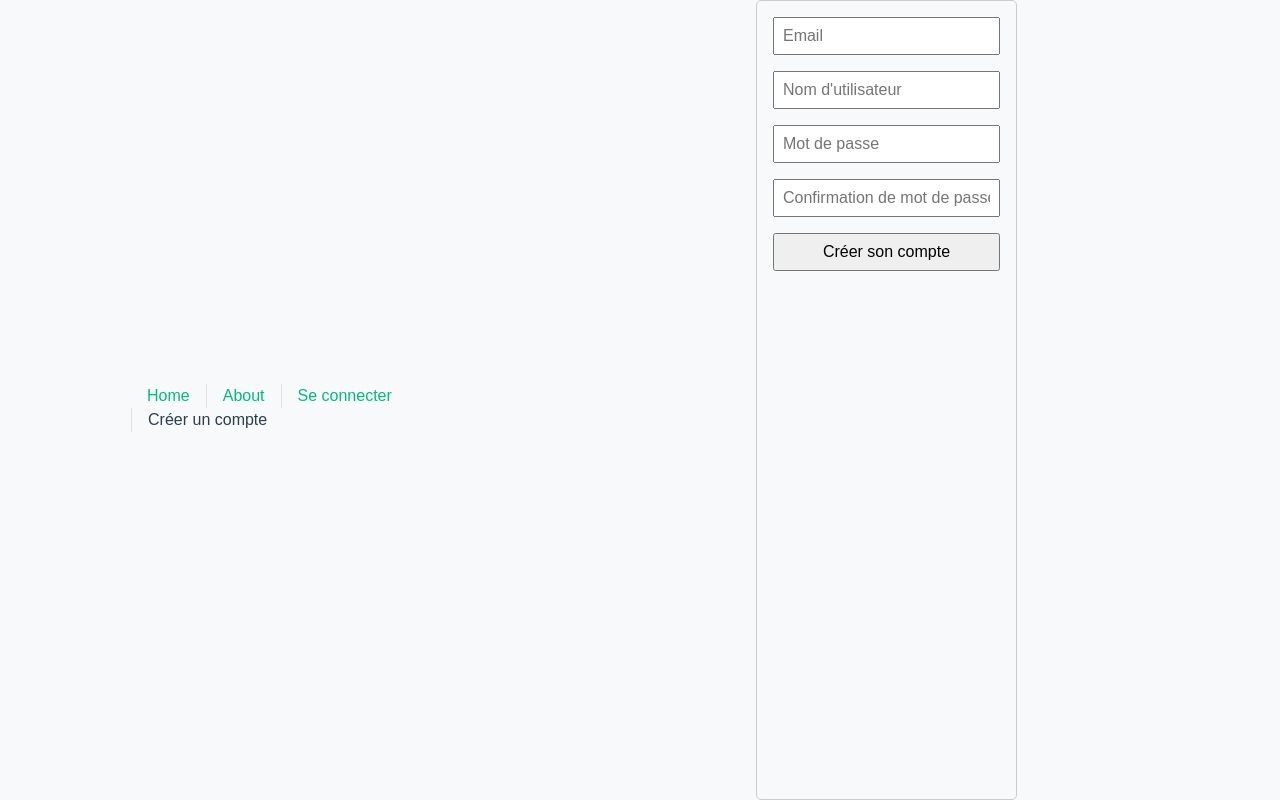
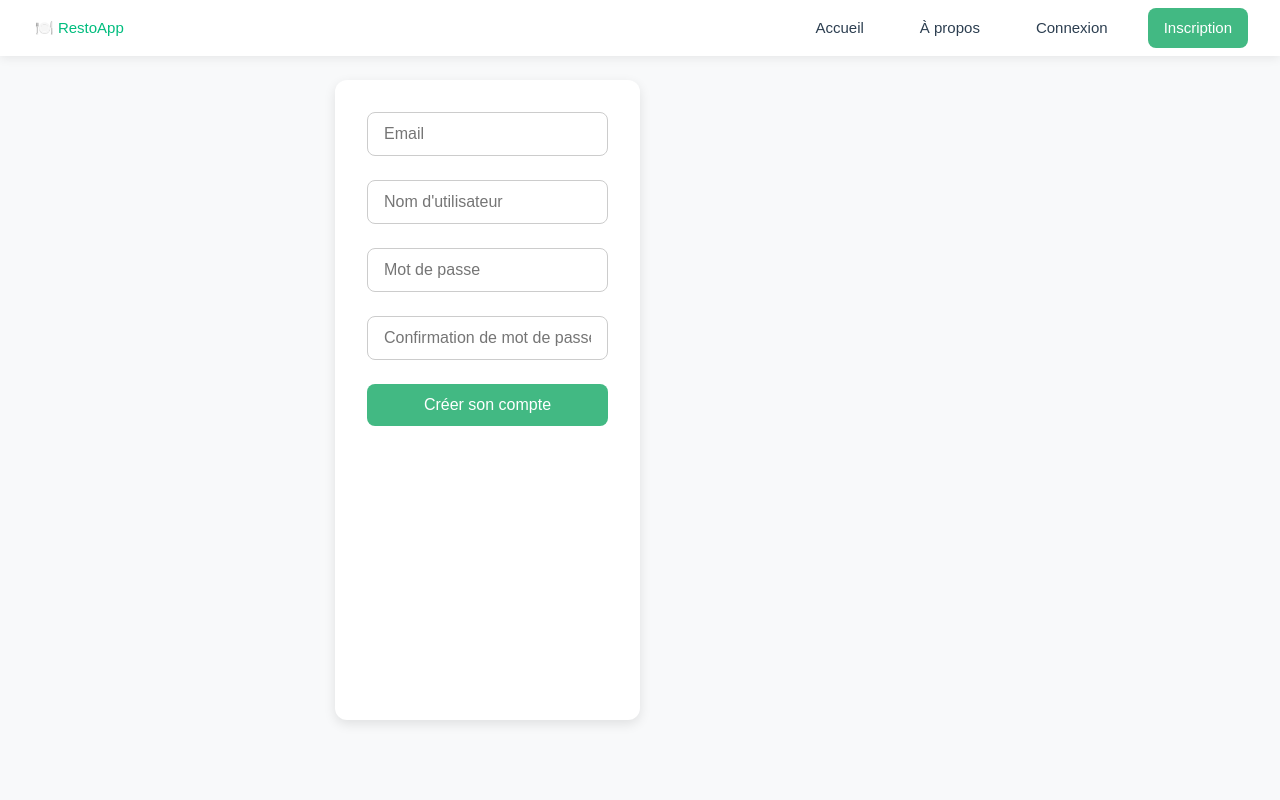
Before and after one commit to ThomasLienard/PAI_Project, a Vue app in the folder frontend/: page /register in a window 1280 px wide. Built offline with nearby package versions, Linux system fonts and the light colour scheme; the HTML template or start-up script is replaced by a standard one.

Commit message:
:sparkles: page d'accueil, connexion et register changé

```diff
--- a/frontend/package.json
+++ b/frontend/package.json
@@ -19,6 +19,7 @@
   "dependencies": {
     "axios": "^1.7.9",
     "pinia": "^3.0.1",
+    "projet_pai": "file:",
     "vue": "^3.5.13",
     "vue-router": "^4.5.0"
   },
--- a/frontend/src/App.vue
+++ b/frontend/src/App.vue
@@ -47,11 +47,14 @@ watch(
   <!-- Afficher le header uniquement si `isHiddenRoute` est faux -->
   <header v-if="!isHiddenRoute">
     <div class="wrapper">
+      <div class="logo">
+        <RouterLink to="/">🍽️ RestoApp</RouterLink>
+      </div>
       <nav>
-        <RouterLink to="/">Home</RouterLink>
-        <RouterLink to="/about">About</RouterLink>
-        <RouterLink to="/login">Se connecter</RouterLink>
-        <RouterLink to="/register">Créer un compte</RouterLink>
+        <RouterLink to="/">Accueil</RouterLink>
+        <RouterLink to="/about">À propos</RouterLink>
+        <RouterLink to="/login">Connexion</RouterLink>
+        <RouterLink to="/register">Inscription</RouterLink>
       </nav>
     </div>
   </header>
@@ -61,64 +64,49 @@ watch(
 
 <style scoped>
 header {
-  line-height: 1.5;
-  max-height: 100vh;
+  position: fixed;
+  top: 0;
+  left: 0;
+  width: 100%;
+  background-color: #ffffff;
+  box-shadow: 0 2px 10px rgba(0, 0, 0, 0.08);
+  z-index: 1000;
+  padding: 0.5rem 2rem;
 }
 
-.logo {
-  display: block;
-  margin: 0 auto 2rem;
+.wrapper {
+  display: flex;
+  justify-content: space-between;
+  align-items: center;
+  max-width: 1280px;
+  margin: 0 auto;
 }
 
 nav {
-  width: 100%;
-  font-size: 12px;
-  text-align: center;
-  margin-top: 2rem;
+  display: flex;
+  gap: 1.5rem;
+}
+
+nav a {
+  text-decoration: none;
+  color: #2c3e50;
+  font-weight: 500;
+  padding: 0.5rem 1rem;
+  border-radius: 8px;
+  transition: background 0.3s, color 0.3s;
+}
+
+nav a:hover {
+  background-color: #f0f0f0;
+  color: #42b983;
 }
 
 nav a.router-link-exact-active {
-  color: var(--color-text);
+  background-color: #42b983;
+  color: white;
 }
 
-nav a.router-link-exact-active:hover {
-  background-color: transparent;
-}
-
-nav a {
-  display: inline-block;
-  padding: 0 1rem;
-  border-left: 1px solid var(--color-border);
-}
-
-nav a:first-of-type {
-  border: 0;
-}
-
-@media (min-width: 1024px) {
-  header {
-    display: flex;
-    place-items: center;
-    padding-right: calc(var(--section-gap) / 2);
-  }
-
-  .logo {
-    margin: 0 2rem 0 0;
-  }
-
-  header .wrapper {
-    display: flex;
-    place-items: flex-start;
-    flex-wrap: wrap;
-  }
-
-  nav {
-    text-align: left;
-    margin-left: -1rem;
-    font-size: 1rem;
-
-    padding: 1rem 0;
-    margin-top: 1rem;
-  }
+body {
+  padding-top: 70px; /* pour compenser le header fixe */
 }
 </style>
--- a/frontend/src/views/ConnectView.vue
+++ b/frontend/src/views/ConnectView.vue
@@ -47,31 +47,52 @@ const loginUser = async () => {
 <style scoped>
 .login {
   max-width: 400px;
-  margin: 0 auto;
-  padding: 1rem;
-  border: 1px solid #ccc;
-  border-radius: 5px;
+  margin: 5rem auto;
+  padding: 2rem;
+  background-color: #ffffff;
+  border-radius: 12px;
+  box-shadow: 0 4px 12px rgba(0, 0, 0, 0.1);
 }
 
 form {
   display: flex;
   flex-direction: column;
-  gap: 1rem;
+  gap: 1.5rem;
 }
 
 input {
-  padding: 0.5rem;
+  padding: 0.75rem 1rem;
   font-size: 1rem;
+  border: 1px solid #ccc;
+  border-radius: 8px;
+  transition: border-color 0.3s ease, box-shadow 0.3s ease;
+}
+
+input:focus {
+  border-color: #42b983;
+  outline: none;
+  box-shadow: 0 0 0 2px rgba(66, 185, 131, 0.2);
 }
 
 button {
-  padding: 0.5rem;
+  background-color: #42b983;
+  color: white;
+  padding: 0.75rem 1rem;
   font-size: 1rem;
+  border: none;
+  border-radius: 8px;
   cursor: pointer;
+  transition: background-color 0.3s ease;
+}
+
+button:hover {
+  background-color: #369f6b;
 }
 
 .error {
-  color: red;
+  color: #ff4444;
+  font-size: 0.95rem;
+  text-align: center;
   margin-top: 1rem;
 }
 </style>
--- a/frontend/src/views/RegisterView.vue
+++ b/frontend/src/views/RegisterView.vue
@@ -47,32 +47,53 @@ const registerUser = async () => {
 
 <style scoped>
 .register {
-  max-width: 400px;
-  margin: 0 auto;
-  padding: 1rem;
-  border: 1px solid #ccc;
-  border-radius: 5px;
+  max-width: 450px;
+  margin: 5rem auto;
+  padding: 2rem;
+  background-color: #ffffff;
+  border-radius: 12px;
+  box-shadow: 0 4px 12px rgba(0, 0, 0, 0.1);
 }
 
 form {
   display: flex;
   flex-direction: column;
-  gap: 1rem;
+  gap: 1.5rem;
 }
 
 input {
-  padding: 0.5rem;
+  padding: 0.75rem 1rem;
   font-size: 1rem;
+  border: 1px solid #ccc;
+  border-radius: 8px;
+  transition: border-color 0.3s ease, box-shadow 0.3s ease;
+}
+
+input:focus {
+  border-color: #42b983;
+  outline: none;
+  box-shadow: 0 0 0 2px rgba(66, 185, 131, 0.2);
 }
 
 button {
-  padding: 0.5rem;
+  background-color: #42b983;
+  color: white;
+  padding: 0.75rem 1rem;
   font-size: 1rem;
+  border: none;
+  border-radius: 8px;
   cursor: pointer;
+  transition: background-color 0.3s ease;
+}
+
+button:hover {
+  background-color: #369f6b;
 }
 
 .error {
-  color: red;
+  color: #ff4444;
+  font-size: 0.95rem;
+  text-align: center;
   margin-top: 1rem;
 }
 </style>
```
Also changed, not shown: 1 other file (tests, documents, lock files or other folders).
